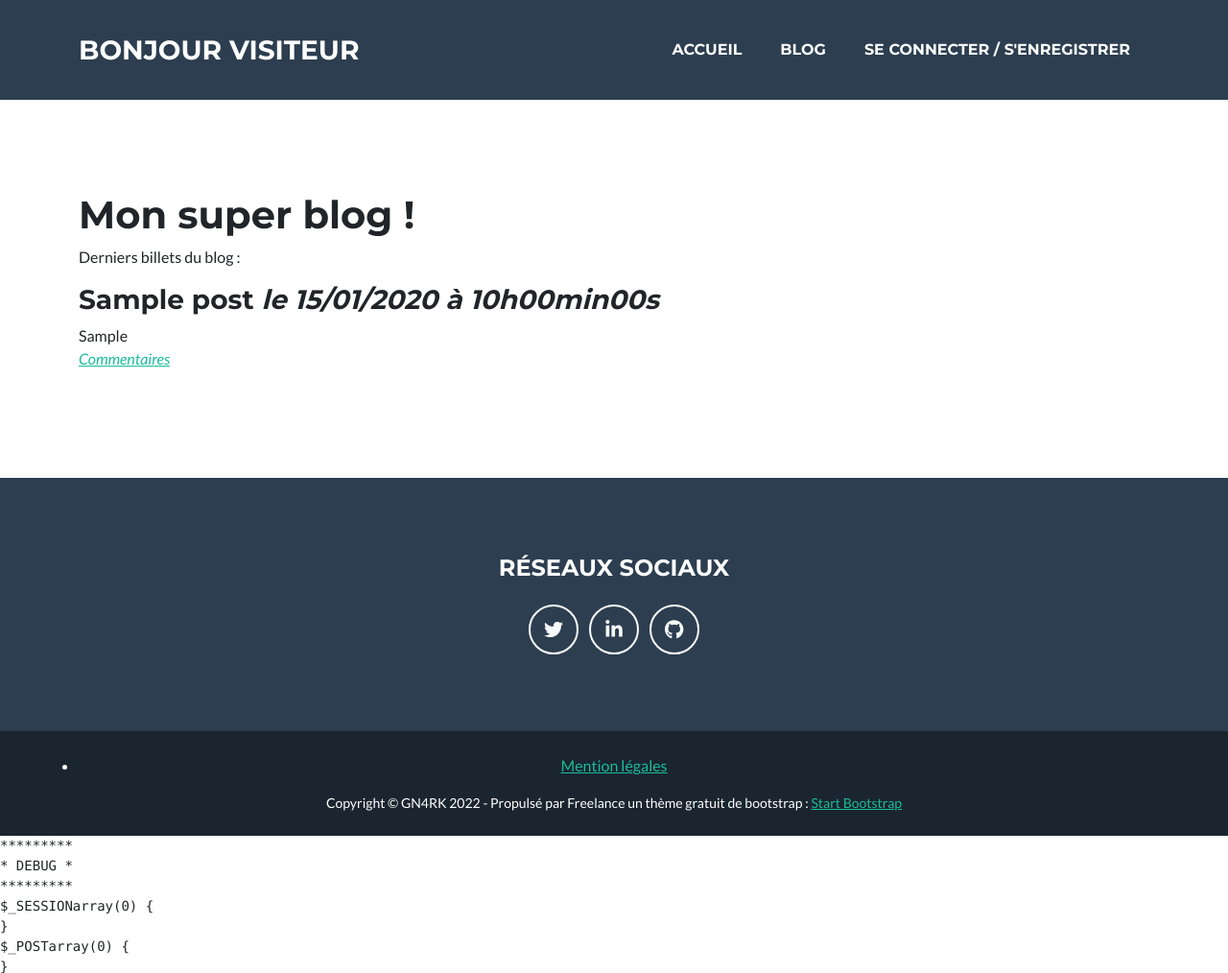
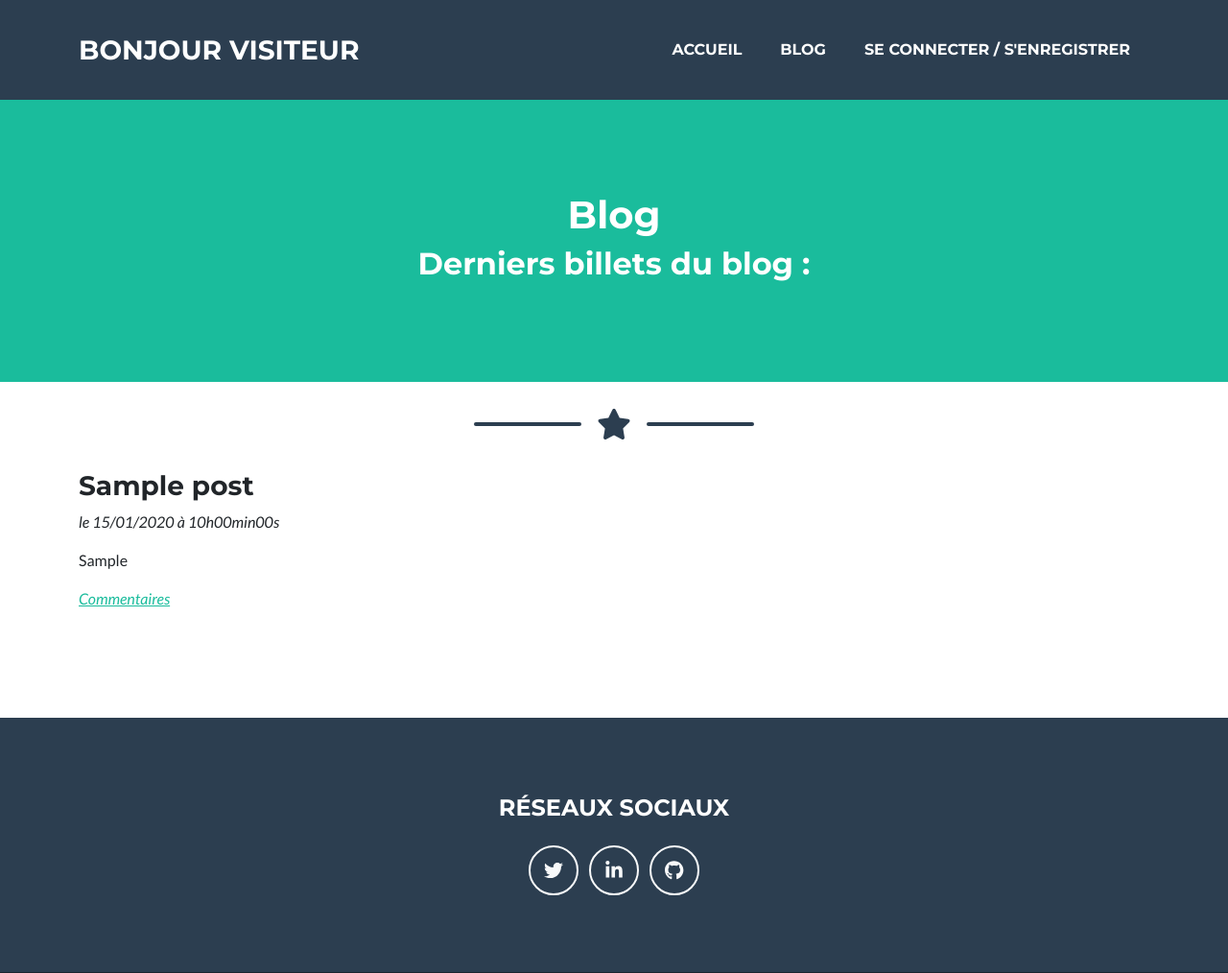
Before and after one commit to GN4RK/p5-blog, a PHP site: page /P5-blog/blog in a window 1280 px wide. Shown: the top 1014 px of the page at 96% size. Run offline with PHP 8.4, Linux system fonts and the light colour scheme; tables that the repository leaves empty or names only in its code hold one stand-in row (values such as "Sample post"); some libraries are stand-ins or nearby versions.

Commit message:
cleaning view

```diff
--- a/src/view/frontend/listPostsView.twig
+++ b/src/view/frontend/listPostsView.twig
@@ -1,29 +1,28 @@
 {% include 'header.twig' %}
 
-<header class="masthead" id="list">
-
-    <div class="container">
-
-        <h1>Mon super blog !</h1>
-        <p>Derniers billets du blog :</p>
-
-        {% for item in posts %}
-            <div class="news">
-                <h3>
-                    {{ item.title }}
-                    <em>le {{ item.last_update_fr }}</em>
-                </h3>
-
-                <p>
-                    {{ item.header }}
-                    <br />
-                    <em><a href="./blog/{{ item.id }}">Commentaires</a></em>
-                </p>
-            </div>
-        {% endfor %}
-
+<header class="masthead bg-primary text-white text-center">
+    <div class="container d-flex align-items-center flex-column">
+        <h1>Blog</h1>
+        <h2>Derniers billets du blog :</h2>
     </div>
-
 </header>
 
+<section class="page-section pt-0" id="contact">
+    {% for item in posts %}
+        <!-- Icon Divider-->
+        <div class="divider-custom">
+            <div class="divider-custom-line"></div>
+            <div class="divider-custom-icon"><i class="fas fa-star"></i></div>
+            <div class="divider-custom-line"></div>
+        </div>
+
+        <div class="container">
+            <h3> {{ item.title }} </h3>
+            <p><em>le {{ item.last_update_fr }}</em></p>
+            <p> {{ item.header }} </p>
+            <p><em><a href="./blog/{{ item.id }}">Commentaires</a></em></p>
+        </div>
+    {% endfor %}
+</section>
+
 {% include 'footer.twig' %}
```
